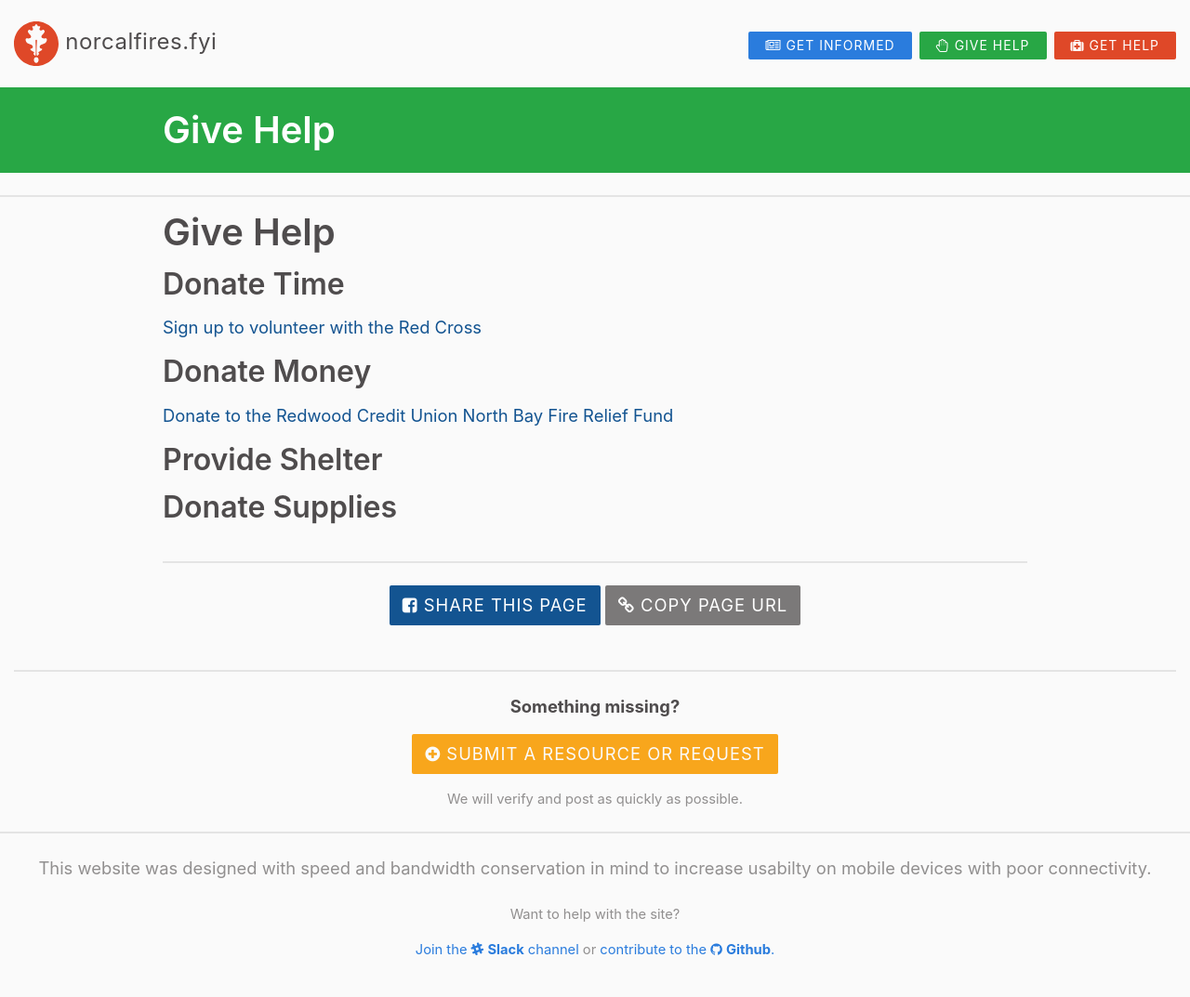
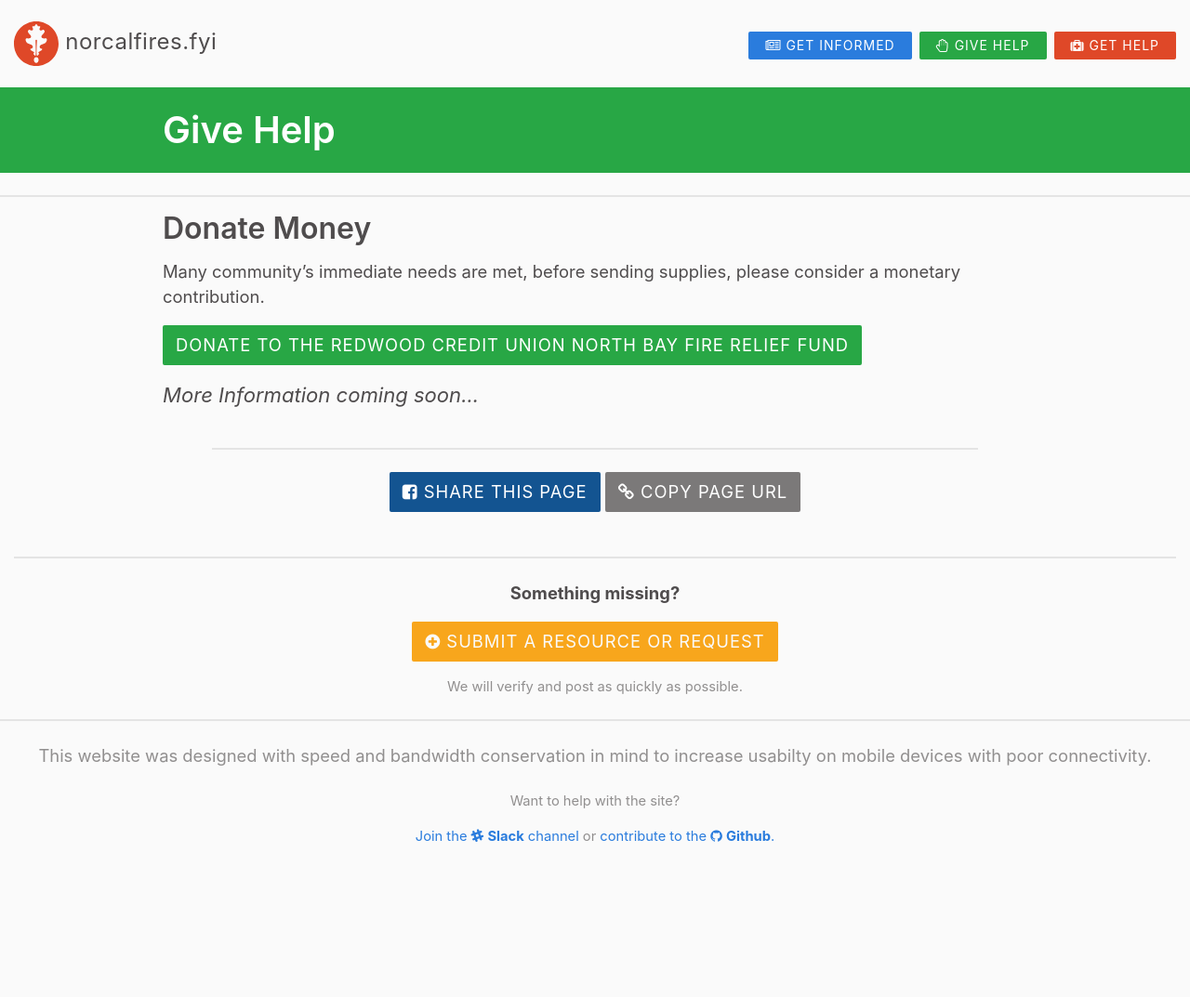
Before and after one commit to JusticeforEachOther/norcalfires, a Jekyll site: the page built from give_help/index.md, in a window 1280 px wide. Shown: the whole page at 93% size. Built offline with Jekyll 4.4.1, drawn with Linux system fonts in a browser that asks for light colours; after the commit the page ends 952 px from its top, so only the background shows below that.

Commit message:
getting read for preliminary launch

```diff
--- a/_config.yml
+++ b/_config.yml
@@ -16,7 +16,7 @@
 title: Get Help. Give Help. Get Informed. | norcalfires.fyi
 email: neil@ruudmedia.com
 description: >- # this means to ignore newlines until "baseurl:"
-  A central resource for help, volunteering, donating, news, and other information pertaining to the norcal firestorms that have devastated the region.
+  A central resource for help, donations, news, and other resources pertaining to the norcal firestorms that have devastated the region.
 baseurl: "" # the subpath of your site, e.g. /blog
 url: "https://norcalfires.fyi" # the base hostname & protocol for your site, e.g. http://example.com
 #twitter_username: nomorefuckinguns
--- a/_includes/footer.html
+++ b/_includes/footer.html
@@ -2,7 +2,7 @@
 
 <div class="container">
 	<div class="row">
-		<div class="col-10 col-xl-9 mx-auto">
+		<div class="col-10 col-lg-9 col-xl-8 mx-auto">
 			<hr class="my-4">
 			<div class="text-center mb-4">
 				<a class="btn btn-primary my-2 my-md-0" href="https://www.facebook.com/sharer/sharer.php?u={{ site.url }}{{ page.url }}" target="_blank"><i class="fa fa-facebook-square"></i> Share This Page</a>
@@ -15,7 +15,7 @@
 <footer class="pb-4">
 
 	<p class="text-center"><strong>Something missing?</strong></p>
-	<p class="text-center"><a href="#" class="btn btn-warning"><i class="fa fa-plus-circle"></i> Submit a Resource or Request</a></p>
+	<p class="text-center"><a href="mailto:neil@ruudmedia.com" class="btn btn-warning"><i class="fa fa-plus-circle"></i> Submit a Resource or Request</a></p>
 	<p class="text-muted small mb-4 text-center">We will verify and post as quickly as possible.</p>
 
 	<hr class="my-4">
--- a/give_help/index.md
+++ b/give_help/index.md
@@ -5,16 +5,18 @@ permalink: /give_help/
 image: /img/ogimage.jpg
 ---
 
-# Give Help
+<!-- ## Donate Time
 
-## Donate Time
-
-[Sign up to volunteer with the Red Cross]()
+[Sign up to volunteer with the Red Cross]() -->
 
 ## Donate Money
 
-[Donate to the Redwood Credit Union North Bay Fire Relief Fund](https://rcu-community-fund.squarespace.com/donate/)
+Many community's immediate needs are met, before sending supplies, please consider a monetary contribution.
 
-## Provide Shelter
+<a class="btn btn-success" href="https://rcu-community-fund.squarespace.com/donate/">Donate to the Redwood Credit Union North Bay Fire Relief Fund</a>
 
-## Donate Supplies
+<!-- ## Provide Shelter
+
+## Donate Supplies -->
+
+<p class="lead"><em>More Information coming soon...</em></p>
```
Also changed, not shown: get_help/index.md (+8 -2 lines), info/index.md (+8 -10 lines).
